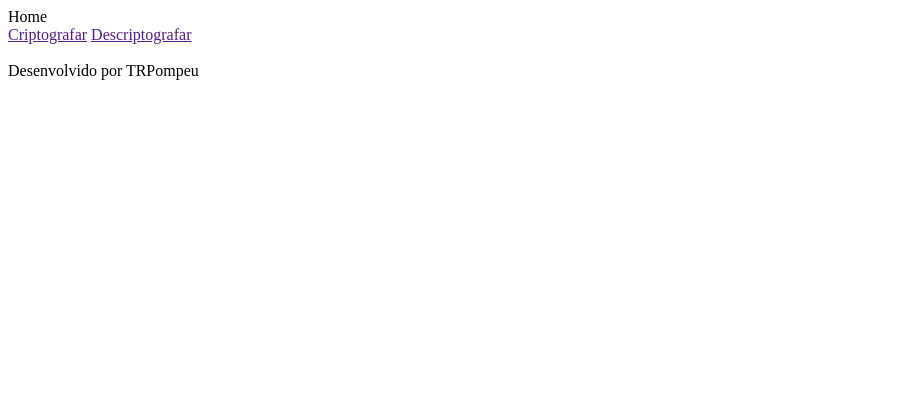
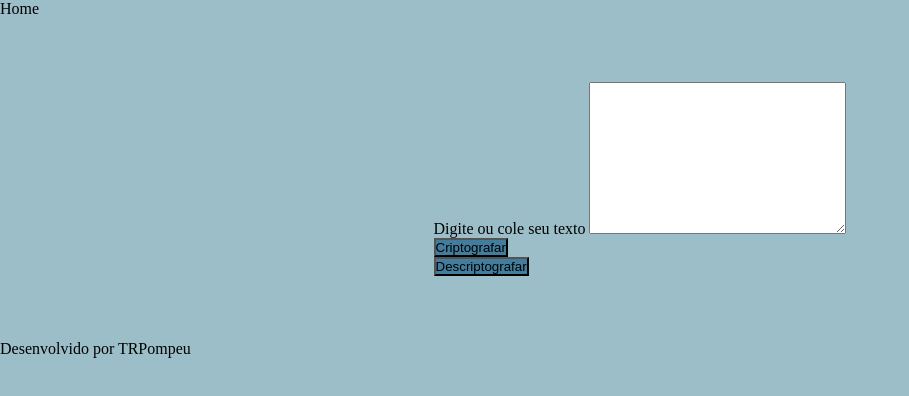
Before and after one commit to TrPompeu/Challenge, a plain HTML site: page index.html in a window 1280 px wide. Shown: the whole page, without its empty margins (0-909 px from the left). Drawn offline with Linux system fonts and the light colour scheme.

Commit message:
Adicionada a página de estilo

```diff
--- a/index.html
+++ b/index.html
@@ -4,18 +4,21 @@
     <meta charset="UTF-8">
     <meta name="viewport" content="width=device-width, initial-scale=1.0">
     <title>Decodificador</title>
+    <link rel="stylesheet" href="/styles/styles.css">
 </head>
 <body>
-    <header>Home</header>
-    <main>
-        <section>
+    <header class="cabecalho">Home</header>
+    <main class="area__texto">
+        <section class="">
+            <label for="entrada__de__texto">Digite ou cole seu texto</label>
+            <textarea name="entrada__de__texto" id="entrada__de__texto" cols="30" rows="10"></textarea>
             <div>
-                <a href="">Criptografar</a>
-                <a href="">Descriptografar</a>
+                <button class="botoes">Criptografar</button>
+                <button class="botoes">Descriptografar</button>
             </div>
         </section>
         <img src="" alt="">
     </main>
-    <footer>Desenvolvido por TRPompeu</footer>
+    <footer class="rodape">Desenvolvido por TRPompeu</footer>
 </body>
 </html>
--- /dev/null
+++ b/styles/styles.css
@@ -0,0 +1,23 @@
+*{
+    margin: 0;
+    padding: 0;
+}
+
+body{
+box-sizing: border-box;
+background-color: #9BBEC8;
+}
+
+.area__texto{
+    padding: 5% 15%;
+    display: flex;
+    justify-content: center;
+    gap: 2,5rem;
+}
+
+.botoes{
+    background-color: #427D9D;
+    display: flex;
+    justify-content:center;
+    text-align: center;
+}
```
